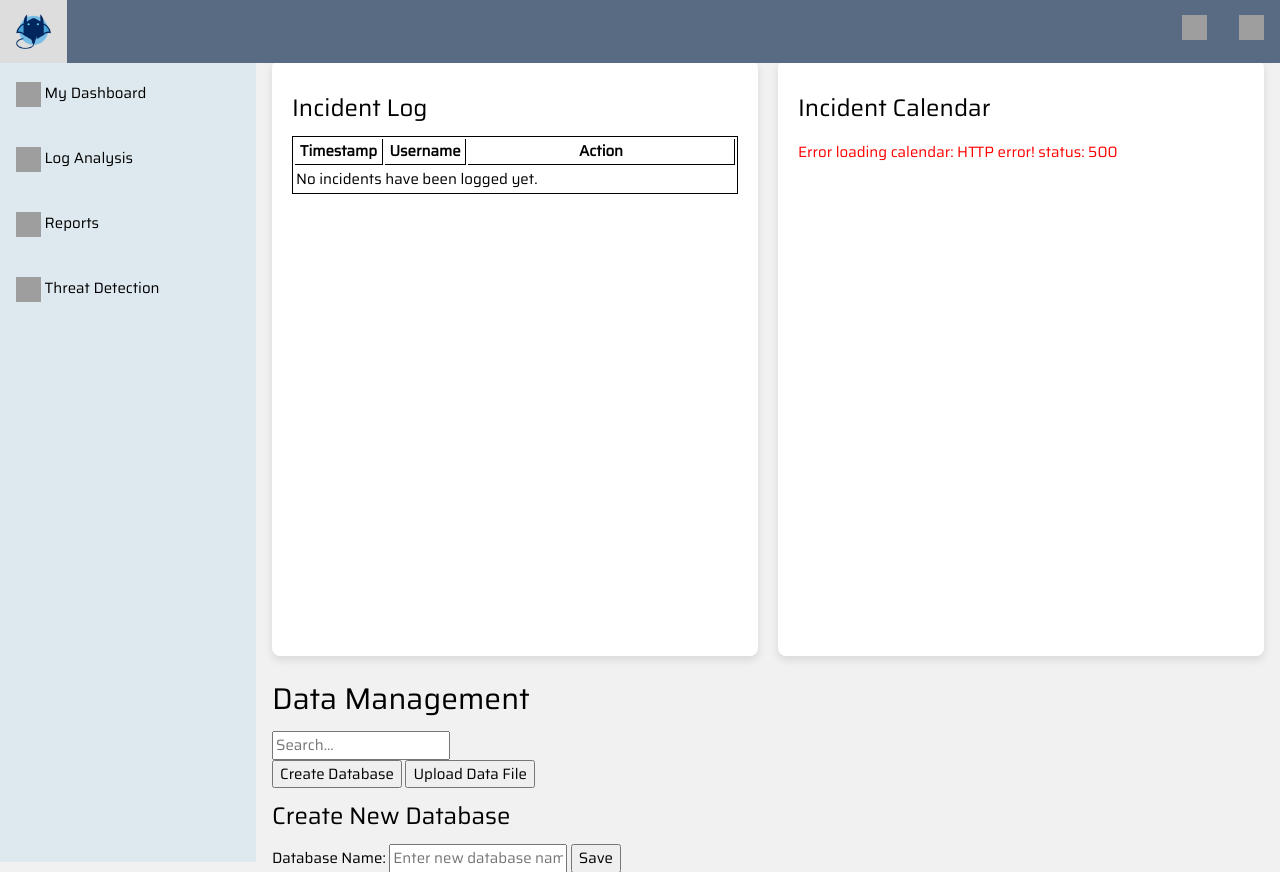
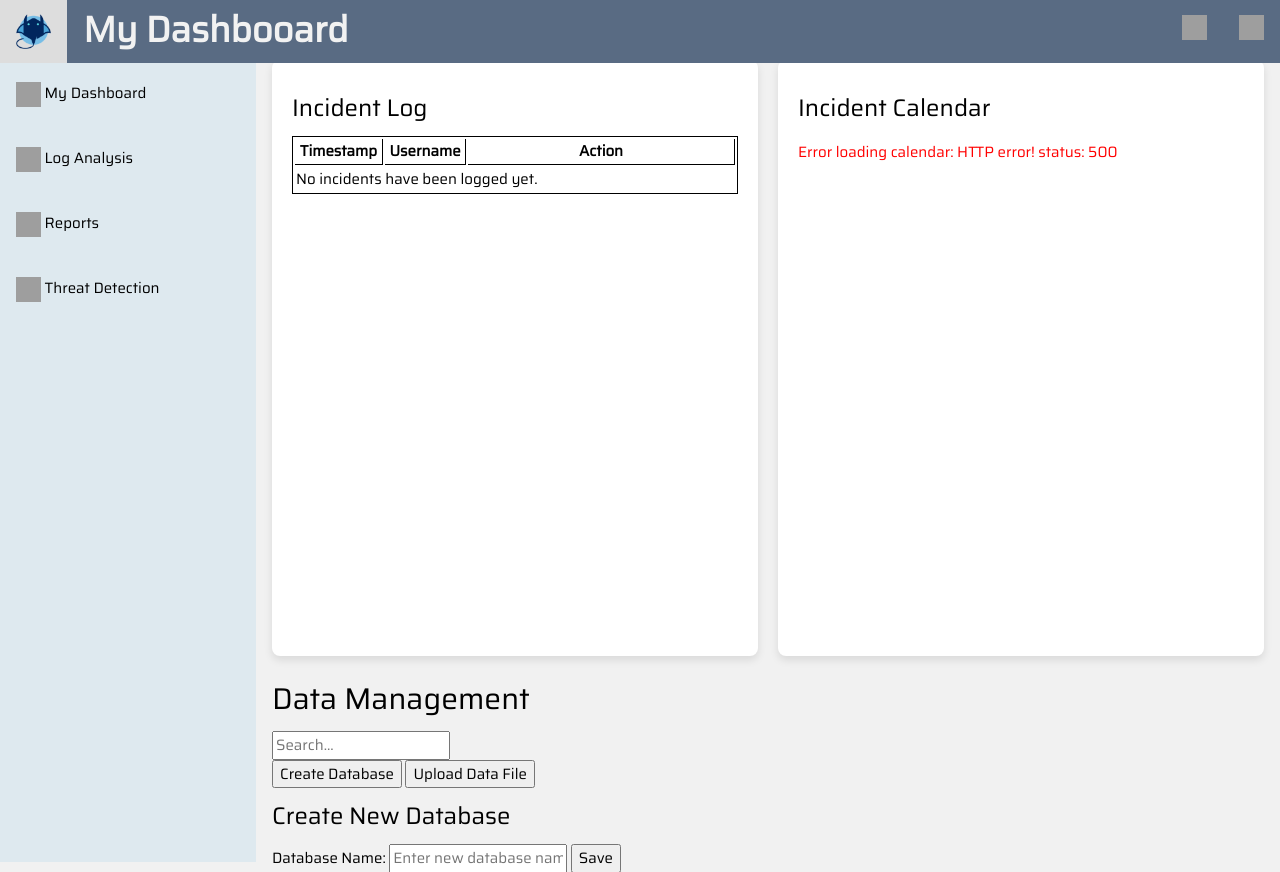
Before and after one commit to Slguod/StingRay, a Flask app: page /dashboard in a window 1280 px wide. Shown: the top 872 px of the page. Run offline with Flask 3, Linux system fonts and the light colour scheme; data comes from the database, SQL or seed files in the repository; data that the repository does not hold is empty; parts of the project's set-up code (start-up, migrations or seed data) failed here and were passed over; some libraries are stand-ins or nearby versions; grey boxes are pictures that could not be loaded.

Commit message:
Update dashboard.html

```diff
--- a/StingRay-main/frontend/templates/dashboard.html
+++ b/StingRay-main/frontend/templates/dashboard.html
@@ -115,6 +115,7 @@ html,body,h1,h2,h3,h4,h5 {font-family: "Saira"}
  <a href="#logo">
    <img src="{{ url_for('static', filename='images/stingraylogo.png') }}" style="height:35px;" alt="Stingray Logo" />
  </a>
+    <div class ="nav-title">My Dashbooard</div>
  <div class="topnav-right">
   <a href="#settings">
    <img src="https://cdn-icons-png.flaticon.com/512/3953/3953226.png" style="width:25px;height:25px;">
```
